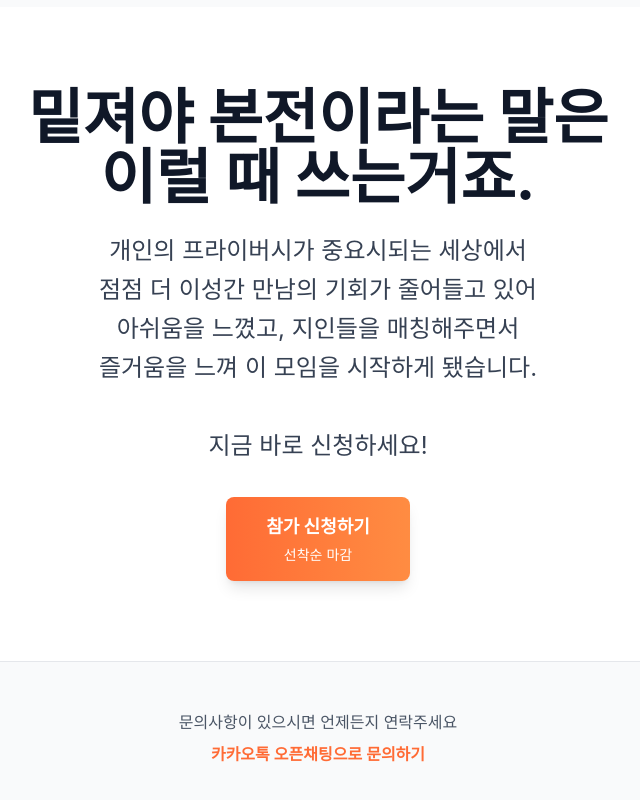
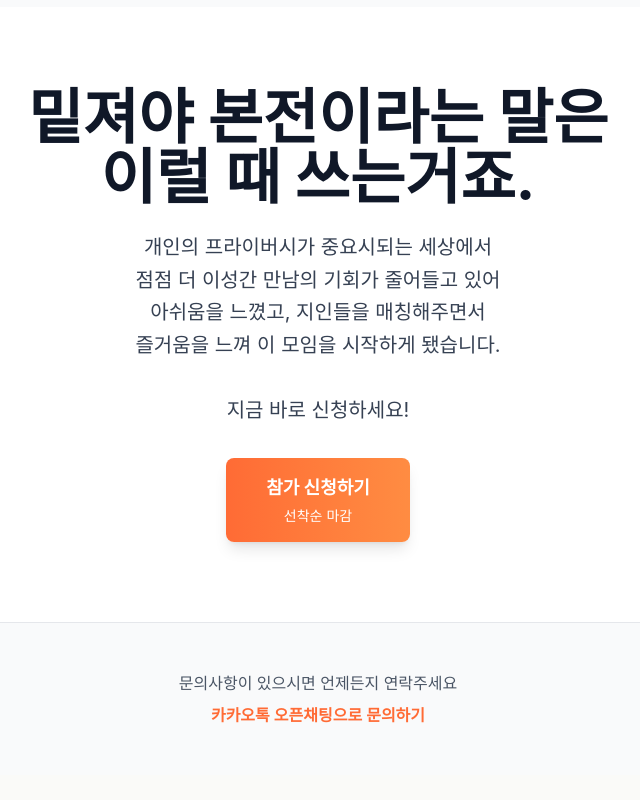
Before and after one commit to dhxoguq-gif/landing-page, a Next.js app: page / in a window 1280 px wide. Shown: the part 4783-5583 px from the top of the page, without its empty margins (322-962 px from the left). After the commit the page ends 5558 px from the top, so only its background shows below. Built offline with nearby package versions, Linux system fonts and the light colour scheme.

Commit message:
글자크기 수정

```diff
--- a/app/page.tsx
+++ b/app/page.tsx
@@ -298,7 +298,7 @@
             밑져야 본전이라는 말은<br />
             이럴 때 쓰는거죠.
           </h2>
-          <p className="text-xl md:text-2xl text-gray-700 mb-8 leading-relaxed">
+          <p className="text-lg md:text-xl text-gray-700 mb-8 leading-relaxed">
             개인의 프라이버시가 중요시되는 세상에서<br />
             점점 더 이성간 만남의 기회가 줄어들고 있어<br />
             아쉬움을 느꼈고, 지인들을 매칭해주면서<br />
```
